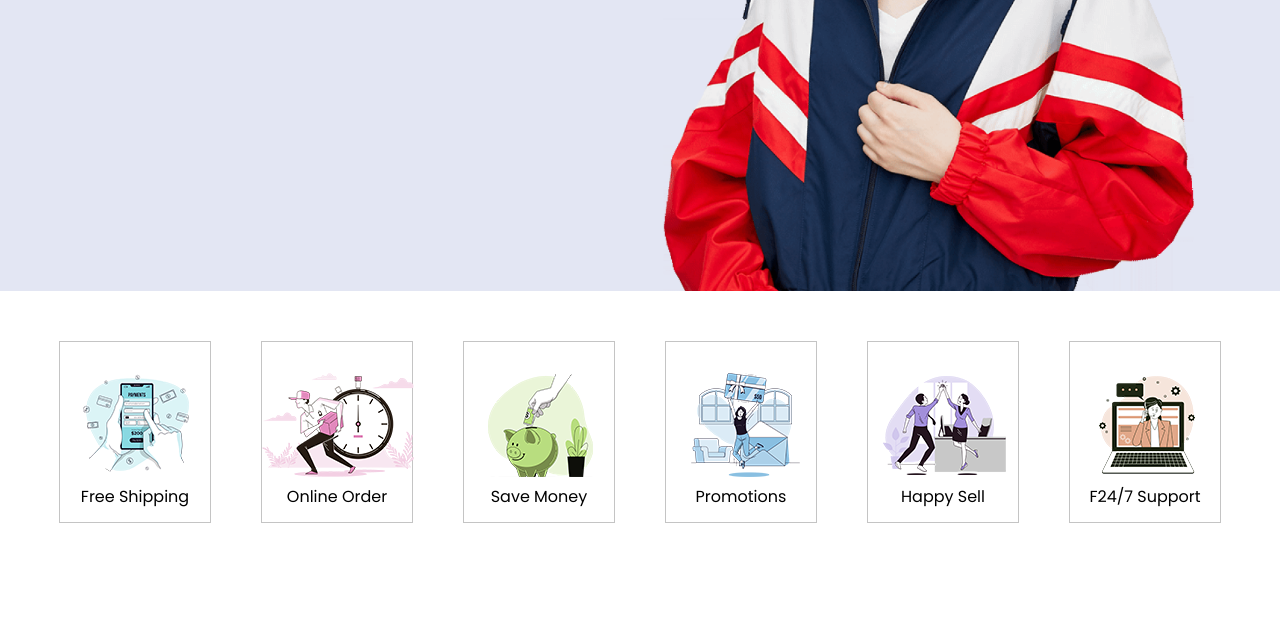
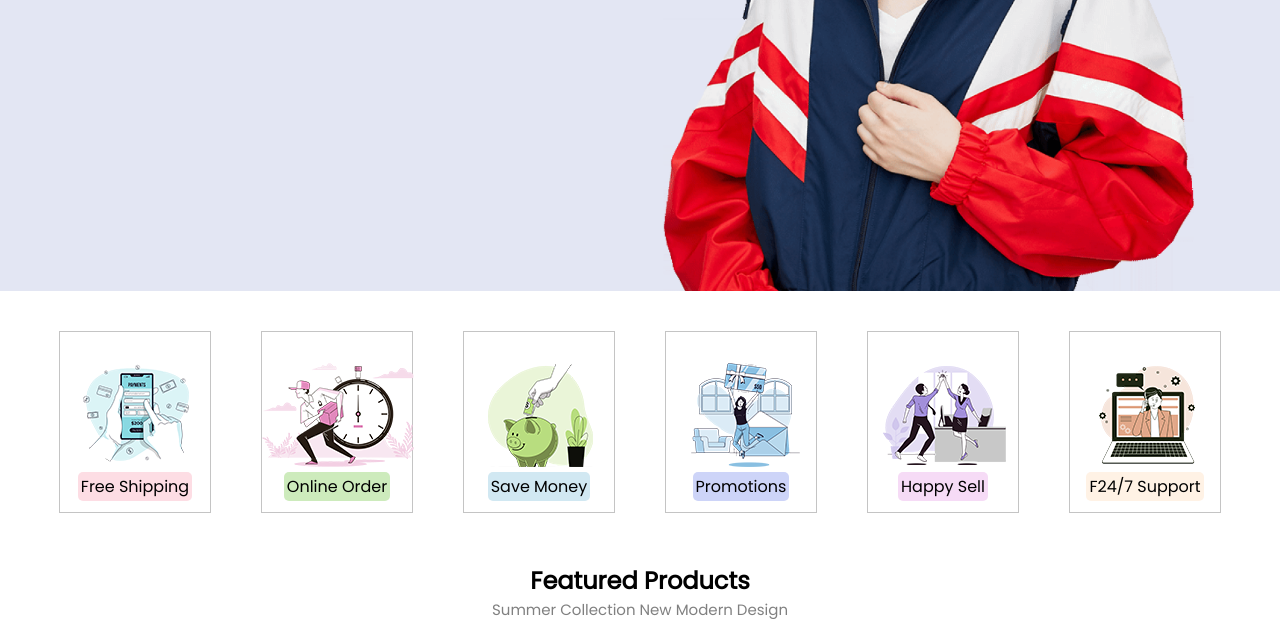
Before and after one commit to mohasinkr/Cara-Ecommerce, a plain HTML site: page index.html in a window 1280 px wide. Shown: the part 480-1101 px from the top of the page. Before the commit the page ends 1053 px from the top, so only its background shows below. Drawn offline with Linux system fonts and the light colour scheme.

Commit message:
use span tags in features section and add products-grid

```diff
--- a/index.html
+++ b/index.html
@@ -46,27 +46,37 @@
     <section class="cards">
       <div class="card1">
         <img src="assets/features/f1.png" alt="" srcset="" />
-          <p>Free Shipping</p>
+        <span>Free Shipping</span>
       </div>
       <div class="card2">
         <img src="assets/features/f2.png" alt="" srcset="" />
-          <p>Online Order</p>
+        <span>Online Order</span>
       </div>
       <div class="card3">
         <img src="assets/features/f3.png" alt="" srcset="" />
-          <p>Save Money</p>
+        <span>Save Money</span>
       </div>
       <div class="card4">
         <img src="assets/features/f4.png" alt="" srcset="" />
-          <p>Promotions</p>
+        <span>Promotions</span>
       </div>
       <div class="card5">
         <img src="assets/features/f5.png" alt="" srcset="" />
-          <p>Happy Sell</p>
+        <span>Happy Sell</span>
       </div>
       <div class="card6">
         <img src="assets/features/f6.png" alt="" srcset="" />
-          <p>F24/7 Support</p>
+        <span>F24/7 Support</span>
+      </div>
+    </section>
+
+    <section class="products">
+      <div id="feature-heading">
+        <h1>Featured Products</h1>
+        <p>Summer Collection New Modern Design</p>
+      </div>
+      <div class="items-grid">
+        <div class="item1"></div>
       </div>
     </section>
   </body>
--- a/style.css
+++ b/style.css
@@ -130,9 +130,11 @@ header{
 
 
 .cards{
-    margin-top:50px;
+    margin-top:40px;
     display: flex;
     justify-content: center;
+    align-items: center;
+    flex-wrap: wrap;
     column-gap: 50px;
     margin-bottom: 50px;
 }
@@ -144,3 +146,54 @@ header{
     padding-top: 30px;
     text-align: center;
 }
+
+.card1>span{
+    padding:3px;
+    background-color: #fddde4;
+    border-radius: 5px;
+}
+
+.card2>span{
+    padding:3px;
+    background-color: #cdebbc;
+    border-radius: 5px;
+}
+
+.card3>span{
+    padding:3px;
+    background-color: #d1e8f2;
+    border-radius: 5px;
+}
+
+.card4>span{
+    padding:3px;
+    background-color: #cdd4f8;
+    border-radius: 5px;
+}
+
+.card5>span{
+    display: inline;
+    padding:3px;
+    background-color: #f6dbf6;
+    border-radius: 5px;
+}
+
+.card6>span{
+    padding:3px;
+    background-color: #fff2e5;
+    border-radius: 5px;
+}
+
+#feature-heading{
+    text-align: center;
+}
+
+#feature-heading p{
+    color:grey;
+    font-size: 15px;
+}
+
+.items-grid{
+    display:grid;
+    grid-template-columns: repeat (3,auto);
+}
```
Lines whose indentation alone changed are shown as unchanged.
